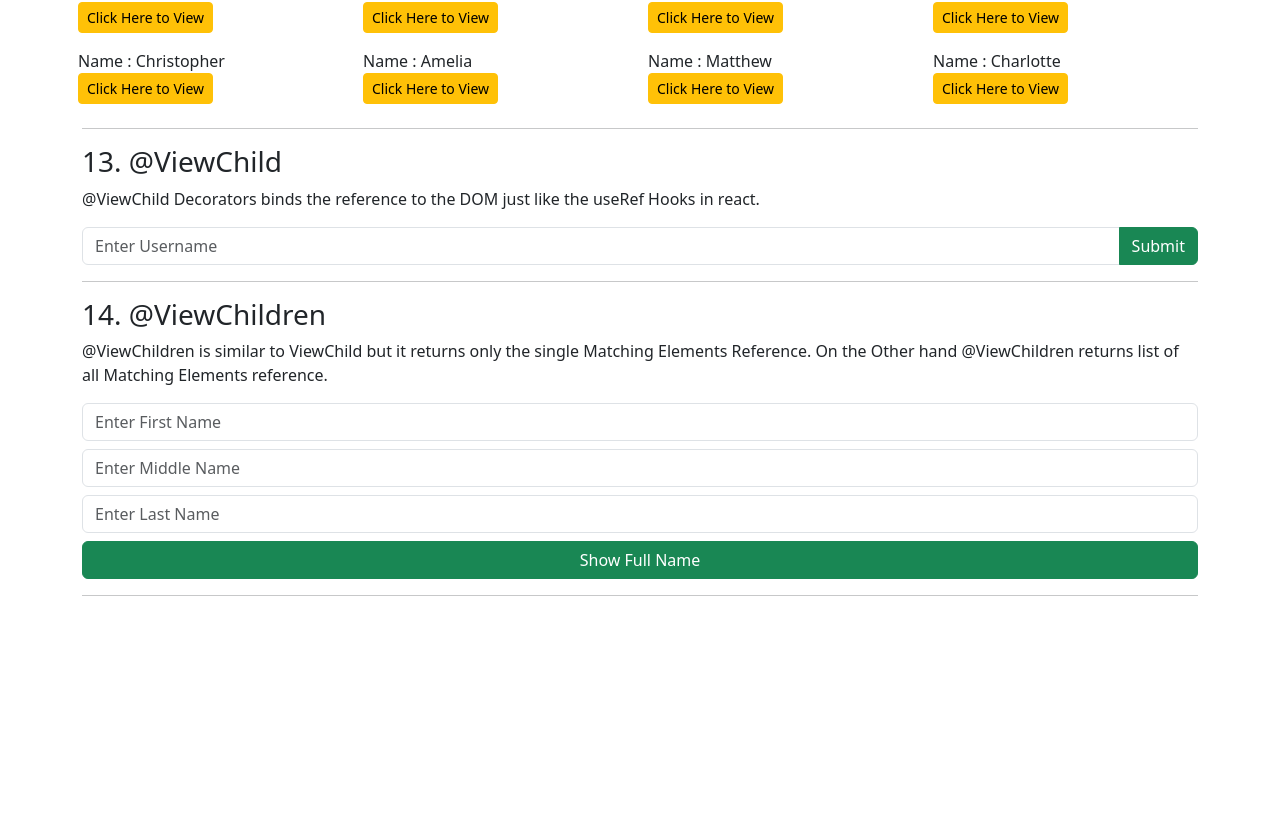
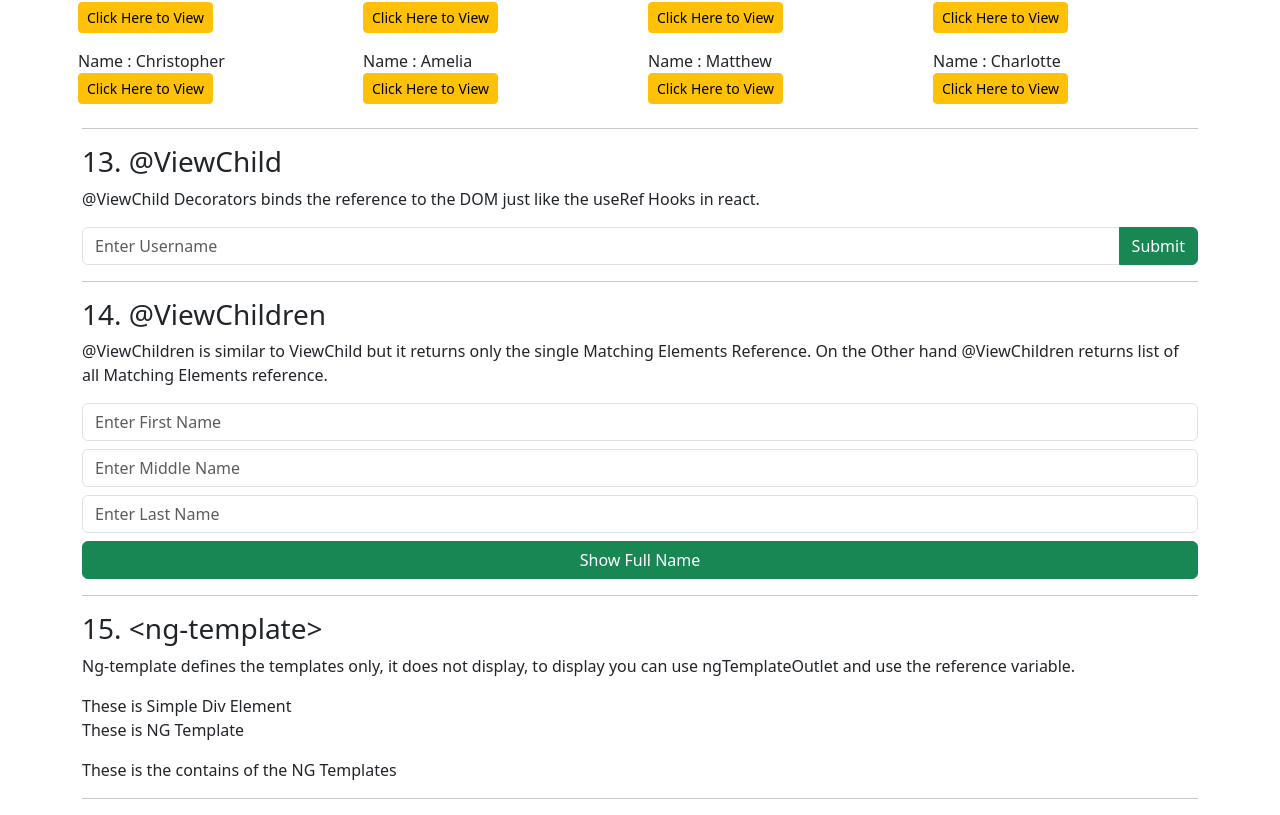
Before and after one commit to PrathameshSystenics/Angular_Tutorial, an Angular app in the folder AngularTut/: page / in a window 1280 px wide. Shown: the part 7211-8026 px from the top of the page. Before the commit the page ends 7823 px from the top, so only its background shows below. Built offline with nearby package versions, Linux system fonts and the light colour scheme.

Commit message:
ngtemplate

```diff
--- a/AngularTut/src/app/app.component.html
+++ b/AngularTut/src/app/app.component.html
@@ -61,4 +61,8 @@
   <h3 class="mt-3">14. &commat;ViewChildren</h3>
   <view-children-comp />
   <hr>
+
+  <h3 class="mt-3">15. &lt;ng-template&gt;</h3>
+  <ngtemplatecomp />
+  <hr>
 </div>
--- a/AngularTut/src/app/app.module.ts
+++ b/AngularTut/src/app/app.module.ts
@@ -29,6 +29,7 @@ import { ChildcomponentComponent } from './refvarcomponent/childcomponent/childc
 import { ChilddetailComponent } from './refvarcomponent/childdetail/childdetail.component';
 import { ViewchildComponent } from './viewchild/viewchild.component';
 import { ViewChildrenCompComponent } from './view-children-comp/view-children-comp.component';
+import { NgtemplatecompComponent } from './ngtemplatecomp/ngtemplatecomp.component';
 
 @NgModule({
   declarations: [
@@ -57,7 +58,8 @@ import { ViewChildrenCompComponent } from './view-children-comp/view-children-co
     ChildcomponentComponent,
     ChilddetailComponent,
     ViewchildComponent,
-    ViewChildrenCompComponent
+    ViewChildrenCompComponent,
+    NgtemplatecompComponent
   ],
   imports: [
     BrowserModule,
--- /dev/null
+++ b/AngularTut/src/app/ngtemplatecomp/ngtemplatecomp.component.html
@@ -0,0 +1,27 @@
+<p>
+  Ng-template defines the templates only, it does not display, to display you can use ngTemplateOutlet and use the
+  reference variable.
+</p>
+
+<div>
+  These is Simple Div Element
+
+  <!-- defining the templates -->
+  <ng-template #showtemplate>
+    <p>
+      These is NG Template
+    </p>
+    <div>
+      These is the contains of the NG Templates
+    </div>
+  </ng-template>
+</div>
+
+<!-- Displaying the template -->
+<div id="parentdiv">
+  <div id="samplediv" *ngTemplateOutlet="showtemplate">
+    <div>
+      Hello
+    </div>
+  </div>
+</div>
```
Also changed, not shown: AngularTut/src/app/ngtemplatecomp/ngtemplatecomp.component.ts (added, +9 -0 lines).
